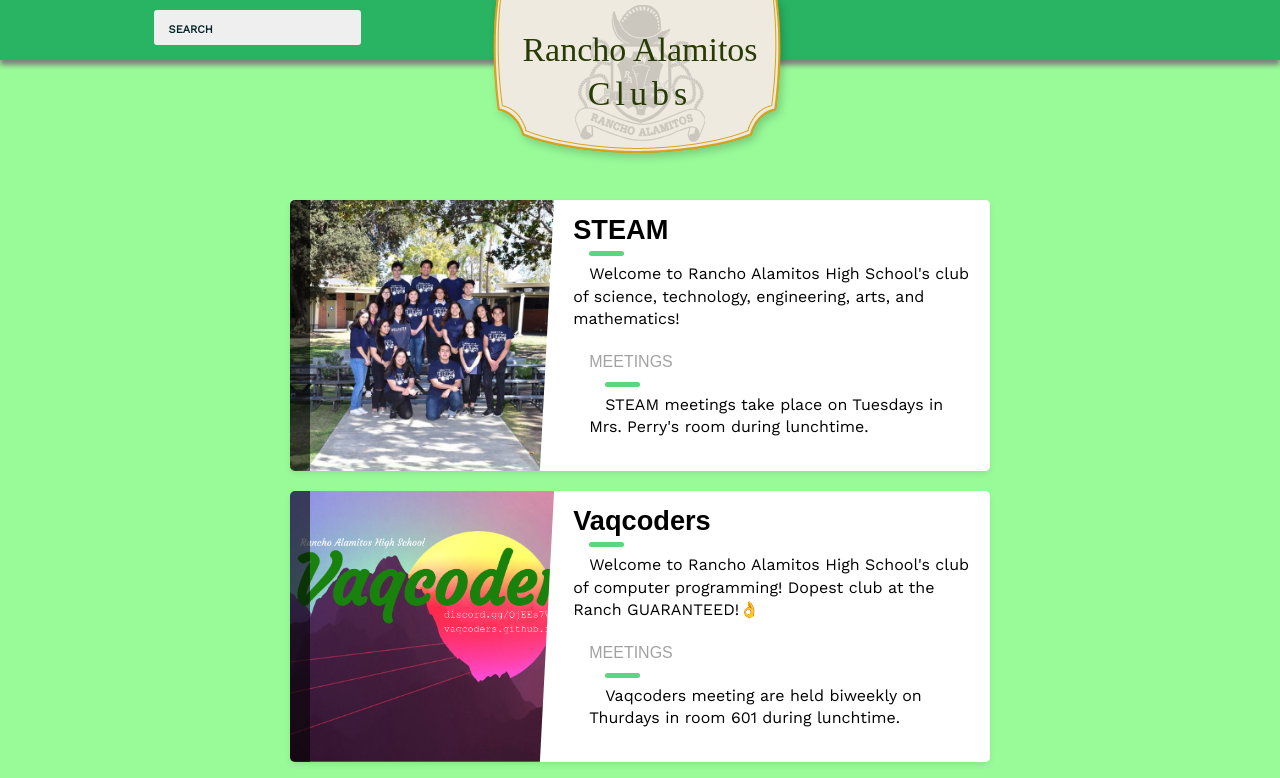
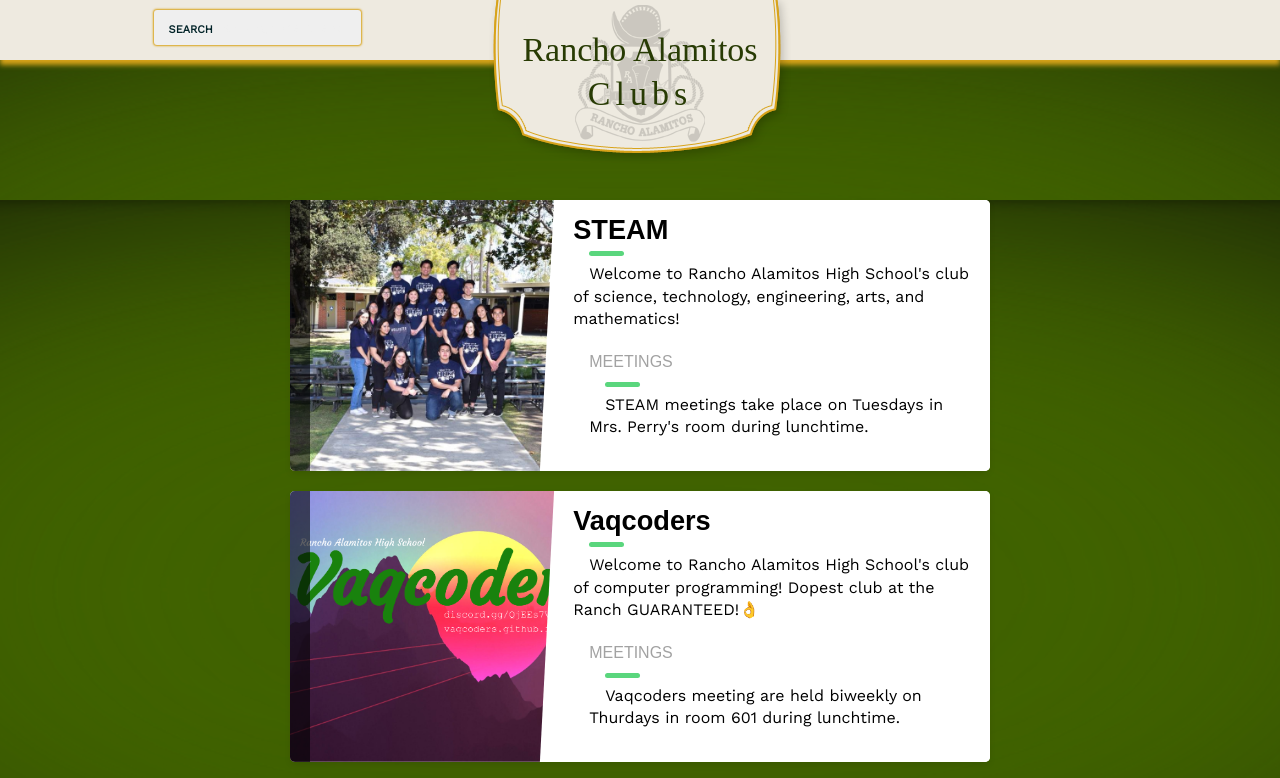
Before and after one commit to vaqcoders/rahsclubs, a plain HTML site: page index.html in a window 1280 px wide. Shown: the top 778 px of the page. Drawn offline with nearby package versions, Linux system fonts and the light colour scheme.

Commit message:
Updated the design of the site to resemble ranchoalamitoshs.com

```diff
--- a/css/main.css
+++ b/css/main.css
@@ -1,9 +1,13 @@
 @import url("https://fonts.googleapis.com/css?family=Courgette|Work+Sans");
 
 html, body {
-  background-color: palegreen;
   margin: 0;
   max-width: 100vw;
+  background-image: url(../cgi-bin/bg_wrapper.png);
+  background-size: cover;
+  background-position: center;
+  background-repeat: no-repeat;
+  background-attachment: fixed;
 }
 
 * {
@@ -43,8 +47,8 @@
   margin: 0;
   padding-top: 20px;
   padding-bottom: 40px;
-  background-color: #28B463;
-  box-shadow: 0px 5px 5px grey;
+  background-color: #EEEAE0;
+  box-shadow: 0px 5px 5px #D8A319;
   z-index: 2;
 } header > h1 {
   font-size: 4em;
@@ -115,6 +119,7 @@
   outline: 0;
   text-indent: 60px;
   transition: all 0.3s ease-in-out;
+  box-shadow: 0 0 2px 1px #D8A319;
 } .clean-slide::-webkit-input-placeholder {
   color: #efefef;
   text-indent: 0;
```
Also changed, not shown: cgi-bin/bg_wrapper.png (added).
